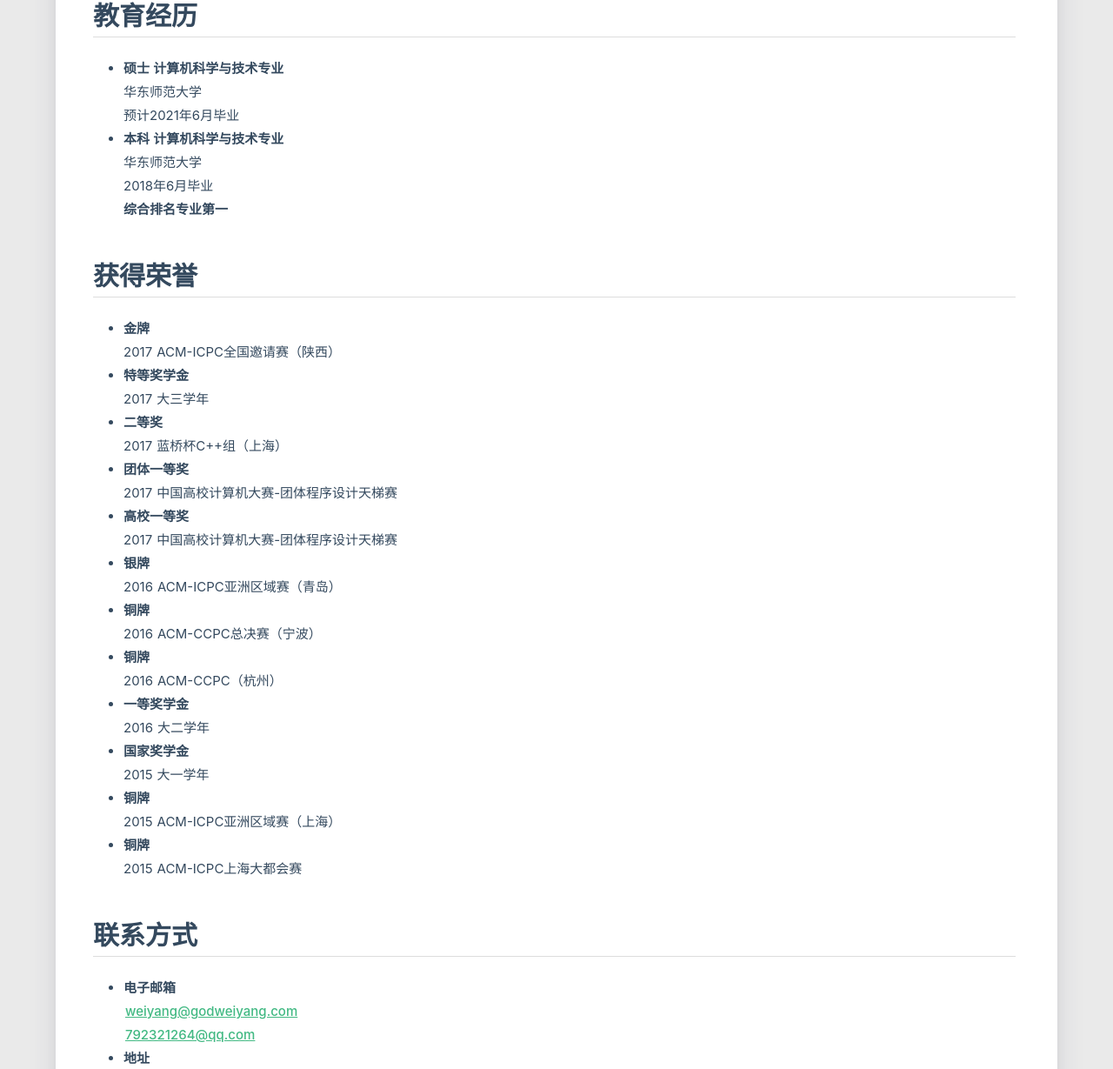
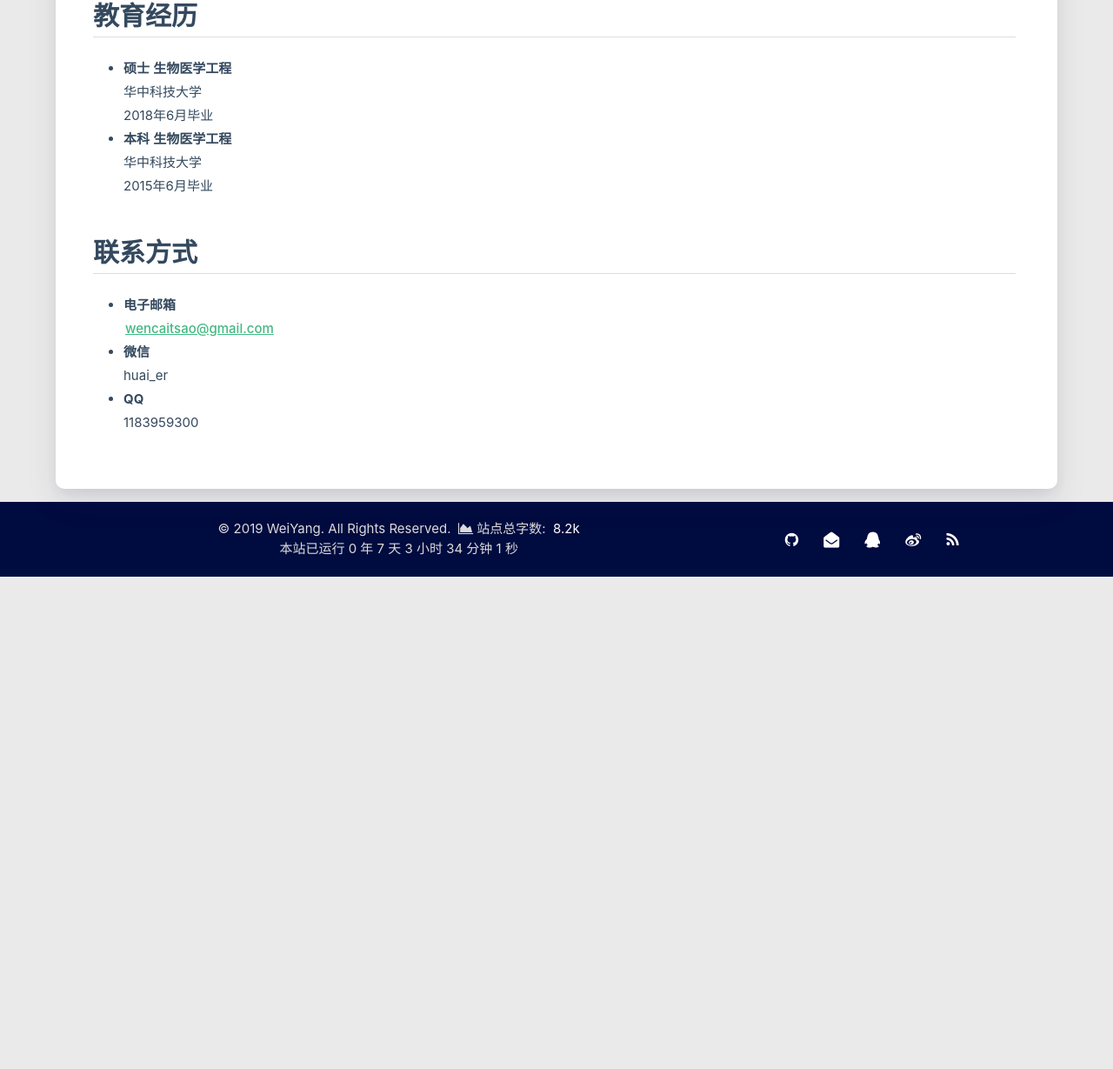
Before and after one commit to caowencai/caowencai.github.io, a plain HTML site: page about/index.html in a window 1280 px wide. Shown: the part 1726-2955 px from the top of the page at 87% size. After the commit the page ends 2389 px from the top, so only its background shows below. Drawn offline with Linux system fonts and the light colour scheme; some packages are replaced by stand-ins of ours; a script that the page names is missing.

Commit message:
Site updated: 2019-09-04 11:33:52

```diff
--- a/about/index.html
+++ b/about/index.html
@@ -694,52 +694,21 @@ $('.bg-cover').css('background-image', 'url(/medias/banner/' + new Date().getDay
                         <div id="articleContent" data-aos="fade-up">
                             <h1>教育经历</h1>
 <ul>
-<li><b>硕士 计算机科学与技术专业</b><br>
-华东师范大学<br>
-预计2021年6月毕业</li>
-<li><b>本科 计算机科学与技术专业</b><br>
-华东师范大学<br>
-2018年6月毕业<br>
-<b>综合排名专业第一</b></li>
-</ul>
-<h1>获得荣誉</h1>
-<ul>
-<li><b>金牌</b><br>
-2017 ACM-ICPC全国邀请赛（陕西）</li>
-<li><b>特等奖学金</b><br>
-2017 大三学年</li>
-<li><b>二等奖</b><br>
-2017 蓝桥杯C++组（上海）</li>
-<li><b>团体一等奖</b><br>
-2017 中国高校计算机大赛-团体程序设计天梯赛</li>
-<li><b>高校一等奖</b><br>
-2017 中国高校计算机大赛-团体程序设计天梯赛</li>
-<li><b>银牌</b><br>
-2016 ACM-ICPC亚洲区域赛（青岛）</li>
-<li><b>铜牌</b><br>
-2016 ACM-CCPC总决赛（宁波）</li>
-<li><b>铜牌</b><br>
-2016 ACM-CCPC（杭州）</li>
-<li><b>一等奖学金</b><br>
-2016 大二学年</li>
-<li><b>国家奖学金</b><br>
-2015 大一学年</li>
-<li><b>铜牌</b><br>
-2015 ACM-ICPC亚洲区域赛（上海）</li>
-<li><b>铜牌</b><br>
-2015 ACM-ICPC上海大都会赛</li>
+<li><b>硕士 生物医学工程</b><br>
+华中科技大学<br>
+2018年6月毕业</li>
+<li><b>本科 生物医学工程</b><br>
+华中科技大学<br>
+2015年6月毕业</li>
 </ul>
 <h1>联系方式</h1>
 <ul>
 <li><b>电子邮箱</b><br>
-<a href="mailto:weiyang@godweiyang.com" target="_blank" rel="noopener">weiyang@godweiyang.com</a><br>
-<a href="mailto:792321264@qq.com" target="_blank" rel="noopener">792321264@qq.com</a></li>
-<li><b>地址</b><br>
-上海市普陀区中山北路3663号理科大楼B906，邮编200062</li>
+<a href="mailto:wencaitsao@gmail.com" target="_blank" rel="noopener">wencaitsao@gmail.com</a></li>
 <li><b>微信</b><br>
-weiyang792321264</li>
+huai_er</li>
 <li><b>QQ</b><br>
-792321264</li>
+1183959300</li>
 </ul>
 
                         </div>
```
Also changed, not shown: sitemap.xml (+7 -7 lines).
